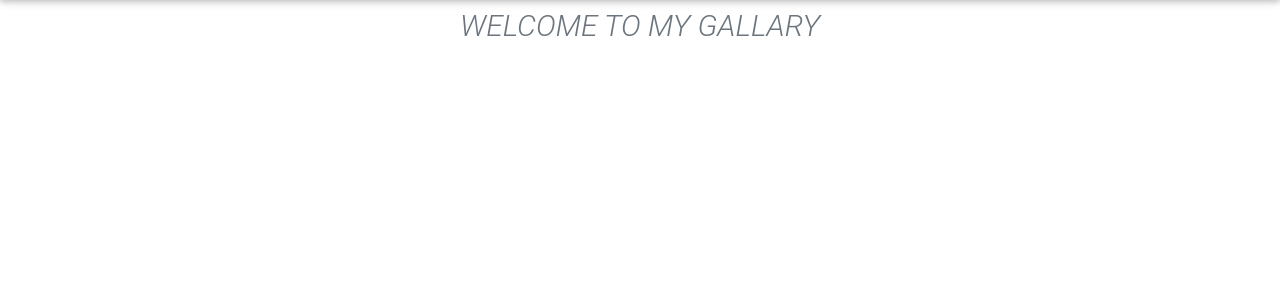
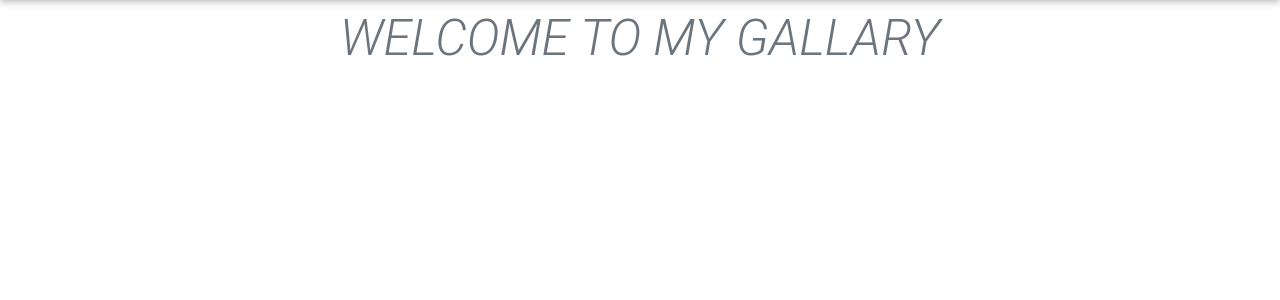
Before and after one commit to Ritamwaura/Gallery, a Django app: page / in a window 1280 px wide. Shown: the part 56-356 px from the top of the page. Run offline with Django 3.2, Linux system fonts and the light colour scheme; data that the repository does not hold is empty; some libraries are stand-ins or nearby versions.

Commit message:
add changes to welcome page

```diff
--- a/photos/templates/welcome.html
+++ b/photos/templates/welcome.html
@@ -1,5 +1,5 @@
 {%extends 'base.html' %} {%block content %}
-<h3 style="text-align: center;font-style: oblique;font-size:30px;">WELCOME TO MY GALLARY</h3>
+<h3 style="text-align: center;font-style: oblique;font-size:50px;">WELCOME TO MY GALLARY</h3>
 
 
 
```
